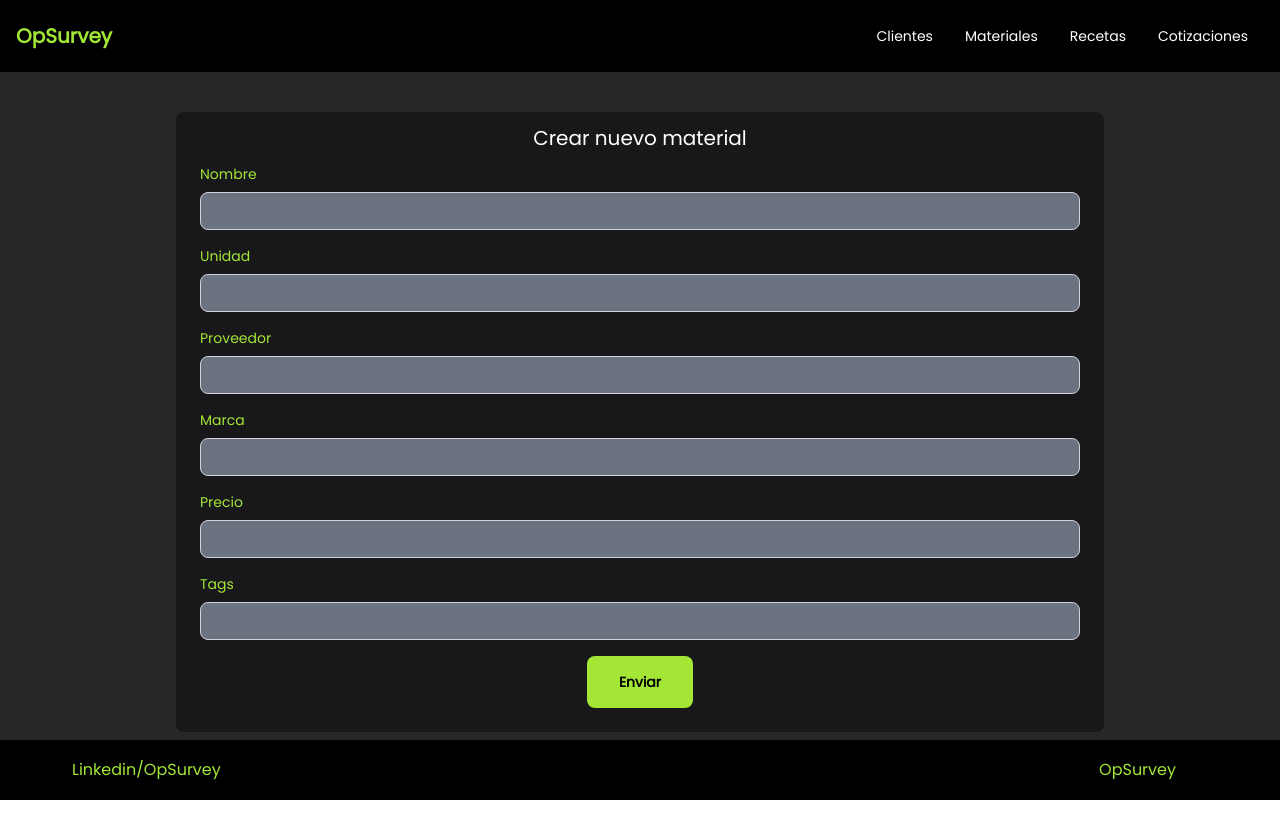
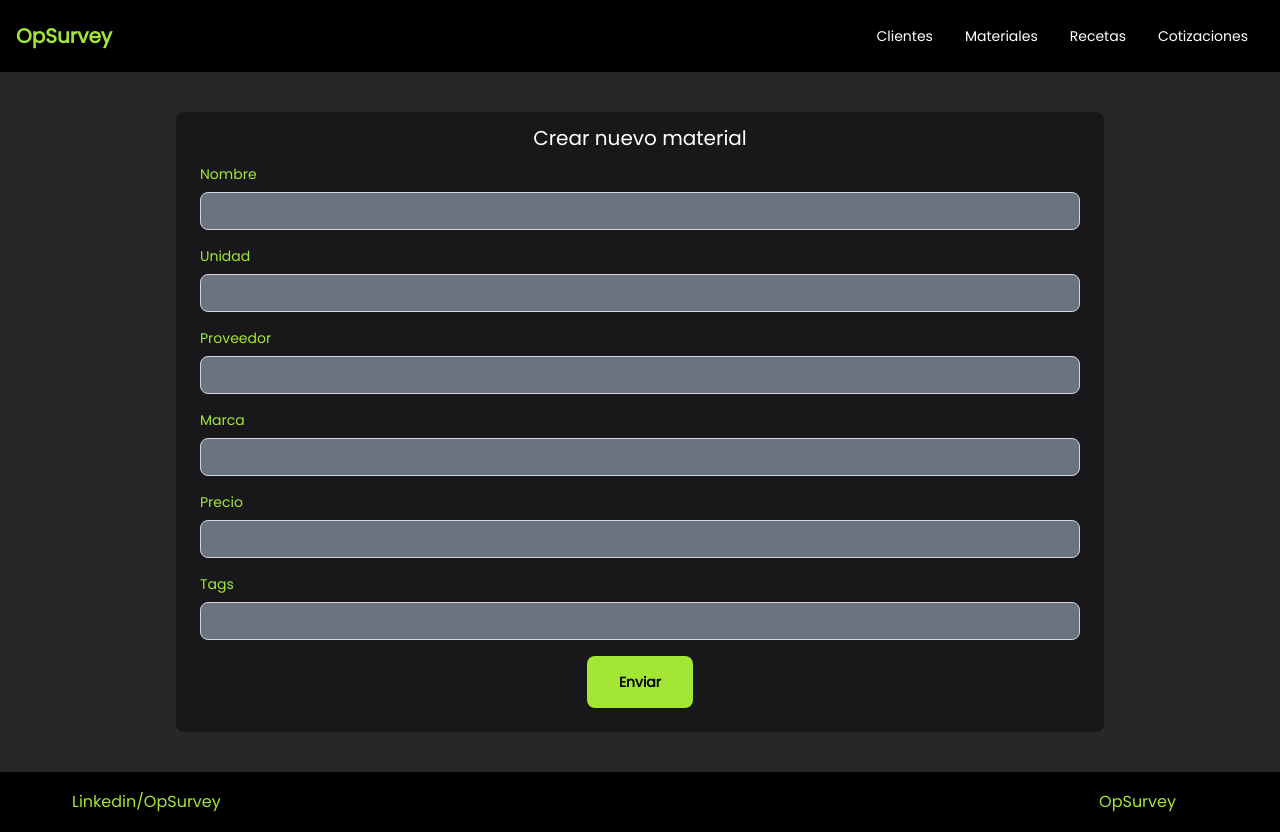
Before and after one commit to OpSurvey/web-app, a Next.js app: page /material in a window 1280 px wide. Before the commit the page ends 800 px from the top, so only its background shows below. Built offline with nearby package versions, Linux system fonts and the light colour scheme.

Commit message:
add padding b in forms

```diff
--- a/components/ClientForm.jsx
+++ b/components/ClientForm.jsx
@@ -31,7 +31,7 @@ export default function ClientForm() {
   return (
     <>
       <NavDashboard />
-      <main className="container mx-auto pt-10 lg:px-44 sm:px-6 flex justify-center items-center">
+      <main className="container mx-auto pt-10 pb-10 lg:px-44 sm:px-6 flex justify-center items-center">
         <form
           onSubmit={handleSubmit(onSubmit)}
           className="bg-zinc-900 px-6 py-3 w-full md:h-full lg:w-full sm:rounded-lg"
--- a/components/MaterialForm.jsx
+++ b/components/MaterialForm.jsx
@@ -31,7 +31,7 @@ export default function MaterialForm() {
   return (
     <>
       <NavDashboard />
-      <main className="container mx-auto pt-10 sm:px-6 lg:px-44 flex justify-center items-center">
+      <main className="container mx-auto pt-10 pb-10 sm:px-6 lg:px-44 flex justify-center items-center">
         <form
           onSubmit={handleSubmit(onSubmit)}
           className="bg-zinc-900 px-6 py-3 w-full md:h-full lg:w-full sm:rounded-lg"
--- a/components/QuoterForm.jsx
+++ b/components/QuoterForm.jsx
@@ -35,7 +35,7 @@ export default function QuoterForm() {
   return (
     <>
       <NavbarLanding />
-      <main className="container mx-auto pt-10 pb-8 bg-zinc-800 lg:px-48 sm:px-6 flex justify-center items-center">
+      <main className="container mx-auto pt-10 pb-10 bg-zinc-800 lg:px-48 sm:px-6 flex justify-center items-center">
         <form
           onSubmit={handleSubmit(onSubmit)}
           className="bg-zinc-900 px-32 py-3 w-full md:h-full lg:w-full sm:rounded-none md:rounded-lg lg:rounded-none xl:rounded-lg"
--- a/pages/user/dashboard.jsx
+++ b/pages/user/dashboard.jsx
@@ -20,7 +20,7 @@ export default function Dashboard() {
         <section className="px-10 lg:px-48 pt-12 text-white">
           <h3>Bienvenido Cotizador</h3>
         </section>
-        <div className="flex justify-end xs:justify-center md:justify-end md:pr-20 lg:pr-40 pb-4">
+        <div className="flex justify-end xs:justify-center md:justify-end md:pr-20 lg:pr-40 pb-4 pt-4 lg:pt-0">
           <Button
             onClick={onClick}
             style="bg-lime-400 text-black"
```
